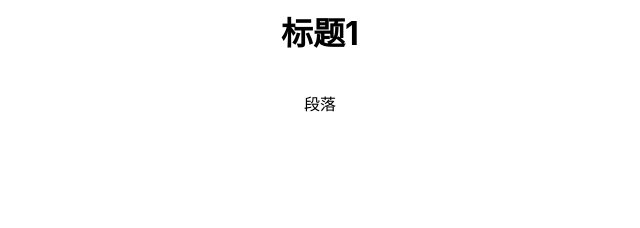
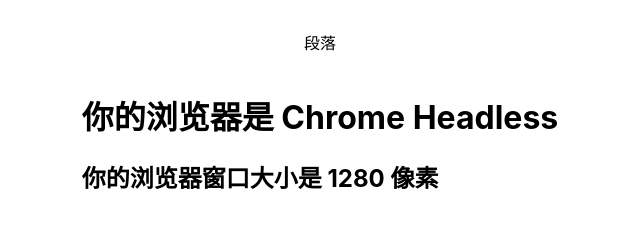
Before and after one commit to MambaNeverOut/Next.js-demo, a Next.js app: page / in a window 1280 px wide. Shown: the part 528-756 px from the top of the page, without its empty margins (320-960 px from the left). Built offline with nearby package versions, Linux system fonts and the light colour scheme.

Commit message:
第三种渲染方式：SSR渲染

```diff
--- a/lib/posts.tsx
+++ b/lib/posts.tsx
@@ -1,6 +1,6 @@
 import path from "path";
 import fs,{promises as fsPromise} from 'fs'
-import * as matter from 'gray-matter';
+import matter from 'gray-matter';
 
 export const getPosts = async () => {
   const markdownDir = path.join(process.cwd() , 'markdown')
--- a/package.json
+++ b/package.json
@@ -14,13 +14,15 @@
     "next-images": "^1.7.0",
     "react": "17.0.1",
     "react-dom": "17.0.1",
-    "sass": "^1.32.6"
+    "sass": "^1.32.6",
+    "ua-parser-js": "^0.7.24"
   },
   "devDependencies": {
     "@types/axios": "^0.14.0",
     "@types/node": "^14.14.31",
     "@types/react": "^17.0.2",
     "@types/react-dom": "^17.0.1",
+    "@types/ua-parser-js": "^0.7.35",
     "file-loader": "^6.2.0",
     "typescript": "^4.1.5"
   }
--- a/pages/index.tsx
+++ b/pages/index.tsx
@@ -2,16 +2,34 @@
 import styles from '../styles/Home.module.css'
 import {s} from 'styles/s'
 import png from 'assets/images/1.jpg'
+import { GetServerSideProps, NextPage } from 'next';
+import UAParser from 'ua-parser-js';
+import { useEffect, useState } from 'react';
 
 console.log(png);
-export default function Home() {
+
+type Props = {
+  browser: {
+    name: string,
+    version: string,
+    major: string
+  }
+}
+
+const index:NextPage<Props> = (props) => {
+  const { browser } = props
+  const [width, setWidth] = useState(0)
+  useEffect(()=>{
+    const w = document.documentElement.clientWidth
+    setWidth(w)
+  },[])
   return (
     <div className={styles.container}>
       <img src={png}></img>
       <main className={styles.main}>
         <h1 className={styles.title}>
           第一篇文章
-          <Link rel="icon" href="/posts/first-post">
+          <Link href="/posts/first-post">
             <a>点击这里</a>
           </Link>
         </h1>
@@ -19,8 +37,11 @@
         <h1>标题1</h1>
         <p>段落</p>
 
+        <div>
+          <h1>你的浏览器是 {browser.name} </h1>
+          <h2>你的浏览器窗口大小是 {width} 像素</h2>
+        </div>
         {/* {s}     */}
-
         {/* 使用这种方式可以覆盖全局样式
         <style jsx global>{`
           body{
@@ -28,8 +49,18 @@
           }
         `}</style> */}
       </main>
-
-
     </div>
   )
 }
+export default index;
+
+
+export const getServerSideProps: GetServerSideProps = async (context)=> {
+  const ua = context.req.headers['user-agent']
+  const result = new UAParser(ua).getResult()
+  return {
+    props: {
+      browser: result.browser
+    }
+  }
+}
```
Also changed, not shown: 1 other file (tests, documents, lock files or other folders).
